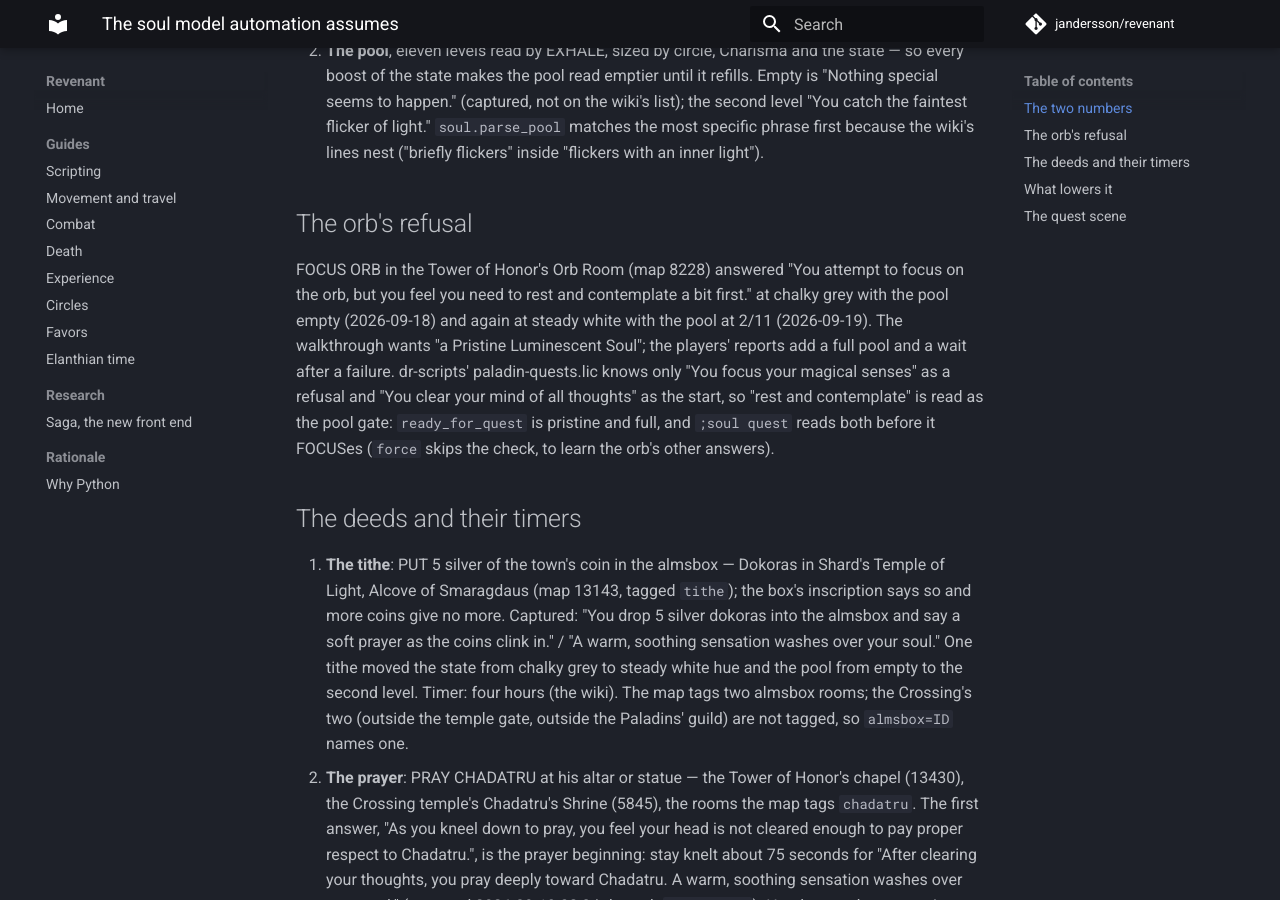
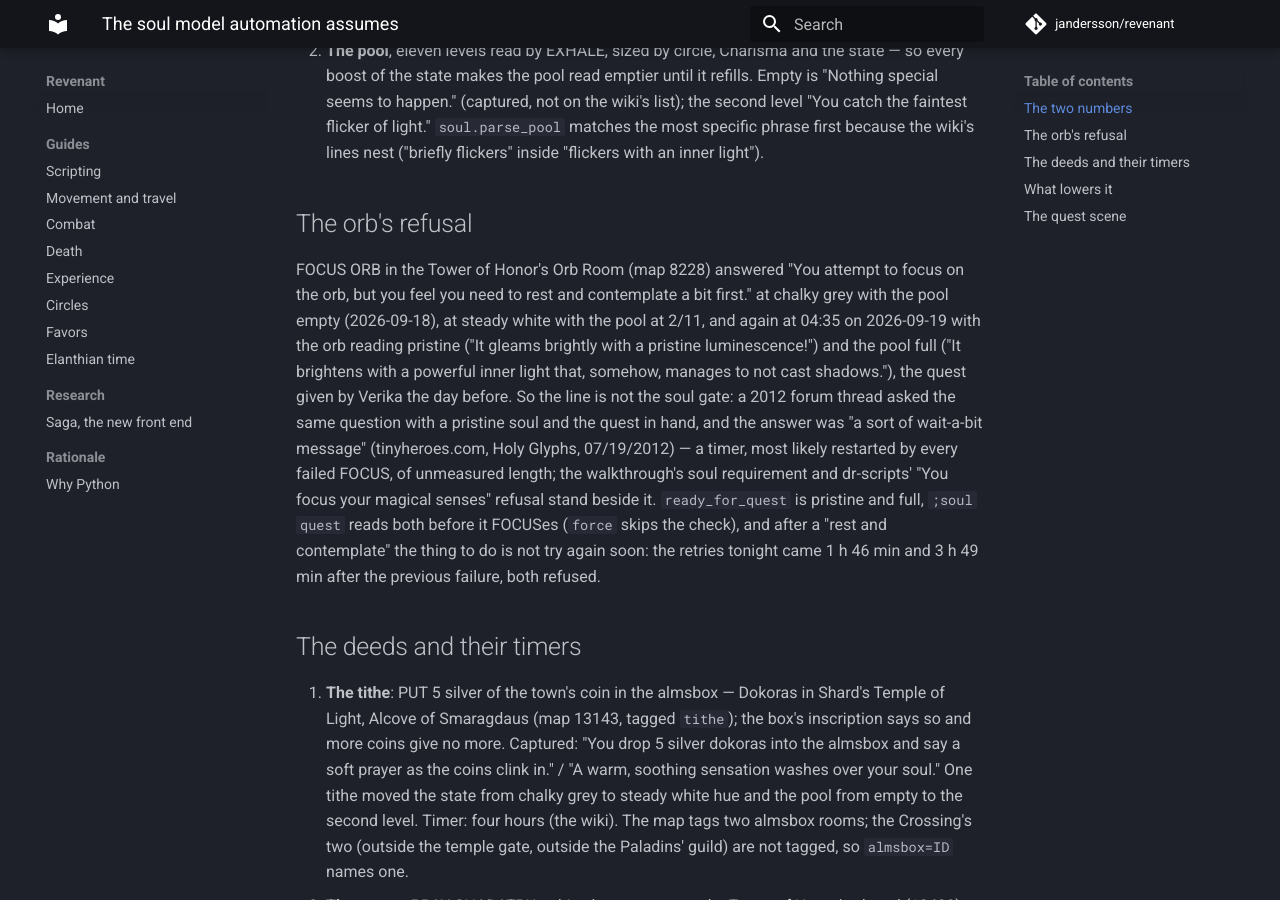
Before and after one commit to jandersson/revenant, an MkDocs documentation site: the page built from docs/soul.md, in a window 1280 px wide and 900 px high, scrolled down 497 px. Built offline with MkDocs 1.6.1 and Material for MkDocs 9.7.7, drawn with Linux system fonts in a browser that asks for light colours; comment, search, counter and statistics services are not loaded.

Commit message:
docs(soul): the orb's rest-and-contemplate line is a wait timer, not the soul gate — refused at pristine and full
Co-Authored-By: Claude Fable 5.1 <noreply@anthropic.com>

```diff
--- a/docs/soul.md
+++ b/docs/soul.md
@@ -9,7 +9,7 @@
 
 ## The orb's refusal
 
-FOCUS ORB in the Tower of Honor's Orb Room (map 8228) answered "You attempt to focus on the orb, but you feel you need to rest and contemplate a bit first." at chalky grey with the pool empty (2026-09-18) and again at steady white with the pool at 2/11 (2026-09-19). The walkthrough wants "a Pristine Luminescent Soul"; the players' reports add a full pool and a wait after a failure. dr-scripts' paladin-quests.lic knows only "You focus your magical senses" as a refusal and "You clear your mind of all thoughts" as the start, so "rest and contemplate" is read as the pool gate: `ready_for_quest` is pristine and full, and `;soul quest` reads both before it FOCUSes (`force` skips the check, to learn the orb's other answers).
+FOCUS ORB in the Tower of Honor's Orb Room (map 8228) answered "You attempt to focus on the orb, but you feel you need to rest and contemplate a bit first." at chalky grey with the pool empty (2026-09-18), at steady white with the pool at 2/11, and again at 04:35 on 2026-09-19 with the orb reading pristine ("It gleams brightly with a pristine luminescence!") and the pool full ("It brightens with a powerful inner light that, somehow, manages to not cast shadows."), the quest given by Verika the day before. So the line is not the soul gate: a 2012 forum thread asked the same question with a pristine soul and the quest in hand, and the answer was "a sort of wait-a-bit message" (tinyheroes.com, Holy Glyphs, 07/19/2012) — a timer, most likely restarted by every failed FOCUS, of unmeasured length; the walkthrough's soul requirement and dr-scripts' "You focus your magical senses" refusal stand beside it. `ready_for_quest` is pristine and full, `;soul quest` reads both before it FOCUSes (`force` skips the check), and after a "rest and contemplate" the thing to do is not try again soon: the retries tonight came 1 h 46 min and 3 h 49 min after the previous failure, both refused.
 
 ## The deeds and their timers
 
```
